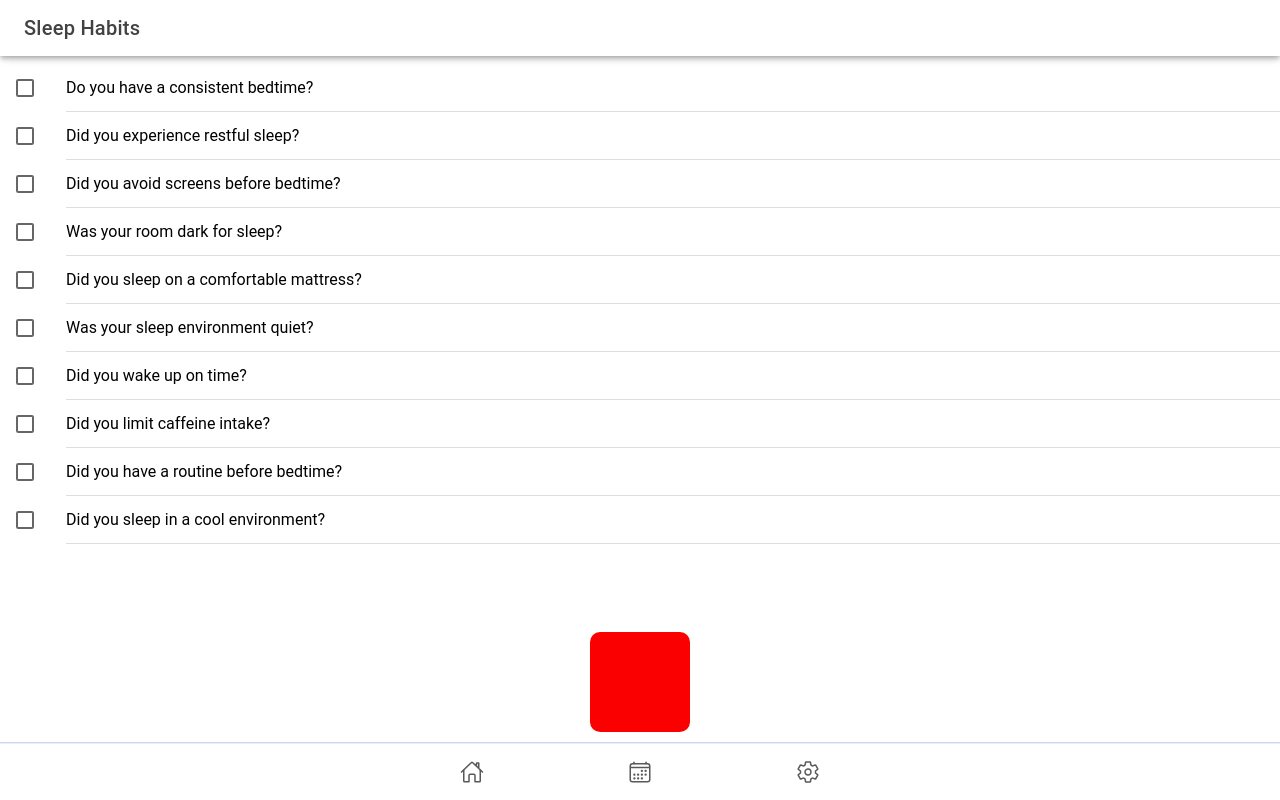
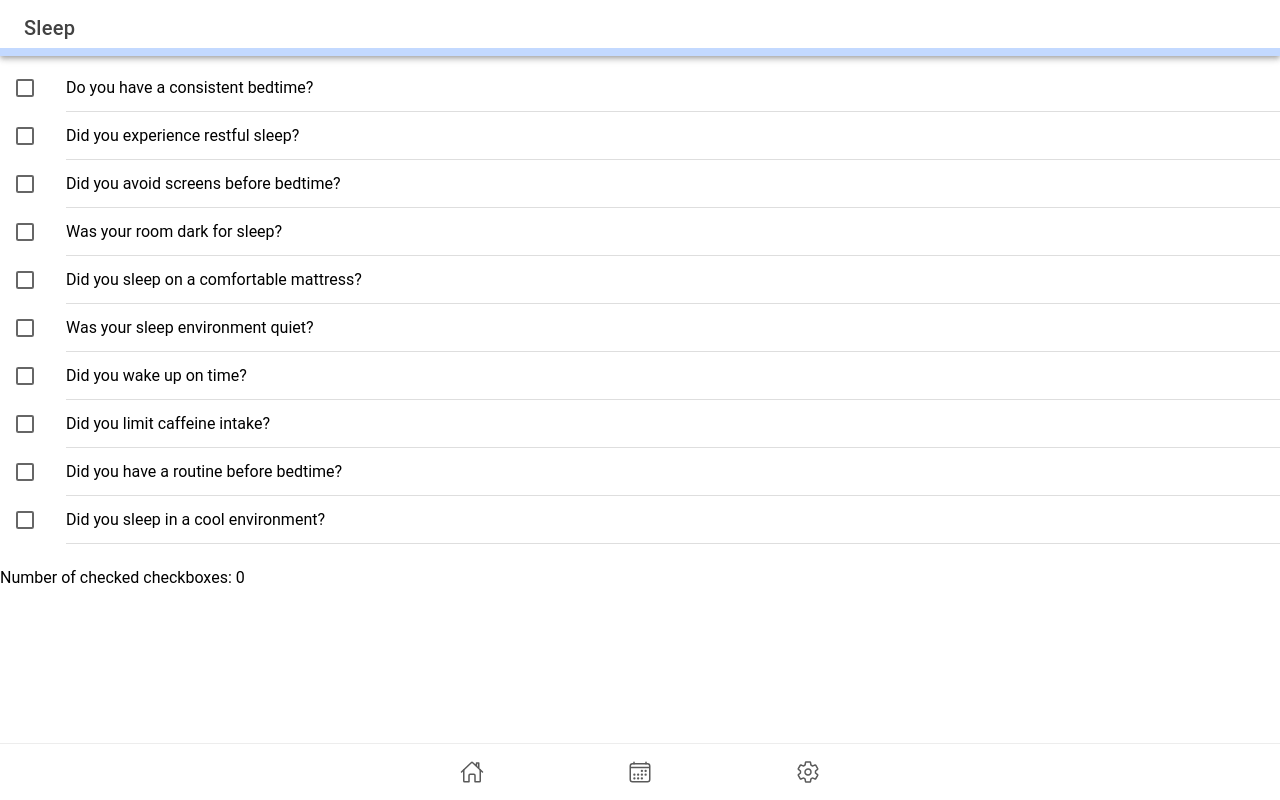
Before and after one commit to Healthy-Habits-project/healthyWatch, a React (Vite) app: page /sleeppage in a window 1280 px wide. Built offline with nearby package versions, Linux system fonts and the light colour scheme.

Commit message:
Consistency cleanup

```diff
--- a/src/pages/NutritionPage.tsx
+++ b/src/pages/NutritionPage.tsx
@@ -13,6 +13,7 @@ import {
   IonTitle,
   IonToolbar
 } from '@ionic/react';
+
 import './NutritionPage.css';
 import { useGlobalCounts } from '../contexts/GlobalCountsContext';
 
@@ -71,14 +72,6 @@ const NutritionPage: React.FC = () => {
 
   const color = getColorBasedOnCount();
 
-  const colorStyles = {
-    width: '100px', // Adjust the width as needed
-    height: '100px', // Adjust the height as needed
-    margin: 'auto', // Center the square horizontally
-    marginTop: '20px', // Adjust the top margin as needed
-    backgroundColor: color, // Apply the color variable dynamically
-    borderRadius: '10px', // Adjust the border-radius as needed for rounded corners
-  };
   return (
     <IonPage>
       <IonHeader>
--- a/src/pages/PhysicalHealthPage.tsx
+++ b/src/pages/PhysicalHealthPage.tsx
@@ -13,6 +13,7 @@ import {
   IonTitle,
   IonToolbar
 } from '@ionic/react';
+
 import './PhysicalHealthPage.css';
 import { useGlobalCounts } from '../contexts/GlobalCountsContext';
 
--- a/src/pages/SleepPage.tsx
+++ b/src/pages/SleepPage.tsx
@@ -1,21 +1,19 @@
-// SleepPage.tsx
 import React, { useState, useEffect } from 'react';
 import {
-  IonPage,
-  IonHeader,
-  IonToolbar,
-  IonTitle,
-  IonList,
-  IonItem,
-  IonCheckbox,
-  IonLabel,
-  IonProgressBar,
   IonBackButton,
   IonButtons,
-  IonContent
+  IonCheckbox,
+  IonContent,
+  IonHeader,
+  IonItem,
+  IonLabel,
+  IonList,
+  IonPage,
+  IonProgressBar,
+  IonTitle,
+  IonToolbar
 } from '@ionic/react';
 
-// Import CSS file
 import './SleepPage.css';
 import { useGlobalCounts } from '../contexts/GlobalCountsContext';
 
@@ -91,24 +89,23 @@ const SleepPage: React.FC = () => {
 
   const color = getColorBasedOnCount();
 
-  const colorStyles = {
-    width: '100px', // Adjust the width as needed
-    height: '100px', // Adjust the height as needed
-    margin: 'auto', // Center the square horizontally
-    marginTop: '20px', // Adjust the top margin as needed
-    backgroundColor: color, // Apply the color variable dynamically
-    borderRadius: '10px', // Adjust the border-radius as needed for rounded corners
-  };
   return (
     <IonPage>
       <IonHeader>
         <IonToolbar>
-        <IonButtons slot="start">
-          <IonBackButton />
-          </IonButtons>
-          <IonTitle>Sleep Habits</IonTitle>
+          <IonButtons slot="start"><IonBackButton/></IonButtons>
+          <IonTitle>Sleep</IonTitle>
+          <IonProgressBar
+            className={`progress-bar-custom color-${color}`}
+            style={{
+              '--dynamic-progress-color': getColorBasedOnCount(),
+              height: '0.5rem'
+            }}
+            value={calculateCheckedCount() / 10}
+          ></IonProgressBar>
         </IonToolbar>
       </IonHeader>
+
       <IonContent>
         <IonList>
           <IonItem>
@@ -200,7 +197,7 @@ const SleepPage: React.FC = () => {
               slot="start"
               checked={sleepHabits.limitCaffeineIntake}
               onIonChange={() => handleCheckboxChange('limitCaffeineIntake')}
-            aria-label="Limit Caffiene"
+              aria-label="Limit Caffeine"
             />
             <IonLabel onClick={() => handleCheckboxChange('limitCaffeineIntake')}>
               Did you limit caffeine intake?
@@ -231,27 +228,6 @@ const SleepPage: React.FC = () => {
             </IonLabel>
           </IonItem>
         </IonList>
-
-      <div
-  className={`color-square color-${color}`}
-  style={{ marginTop: '10px', width: '50px', height: '50px' }}
-></div>
-
-
-
-
-
-      {/* Dynamic square based on the checked count */}
-      <div style={colorStyles}></div>
-      <IonProgressBar
-        className="progress-bar-custom"
-        style={{
-          '--dynamic-progress-color': getColorBasedOnCount(), // This applies the dynamic color
-          height: '2rem',
-          marginTop: '10px',
-        }}
-        value={calculateCheckedCount() / 10}
-      ></IonProgressBar>
       <p>
         Number of checked checkboxes: {checkedCount}
       </p>
```
Also changed, not shown: src/pages/MentalHealthPage.tsx (+10 -11 lines). Lines whose indentation alone changed are shown as unchanged.
